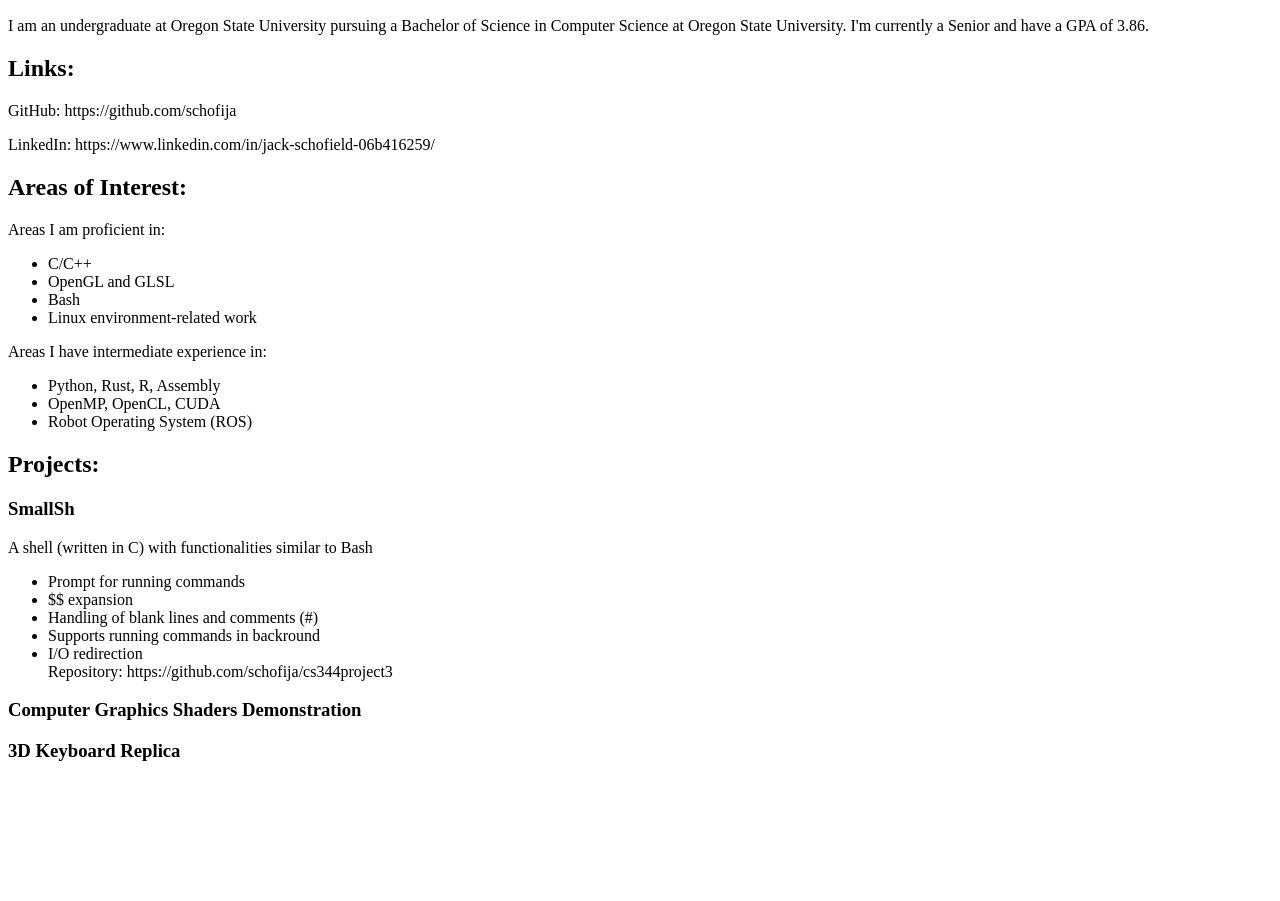
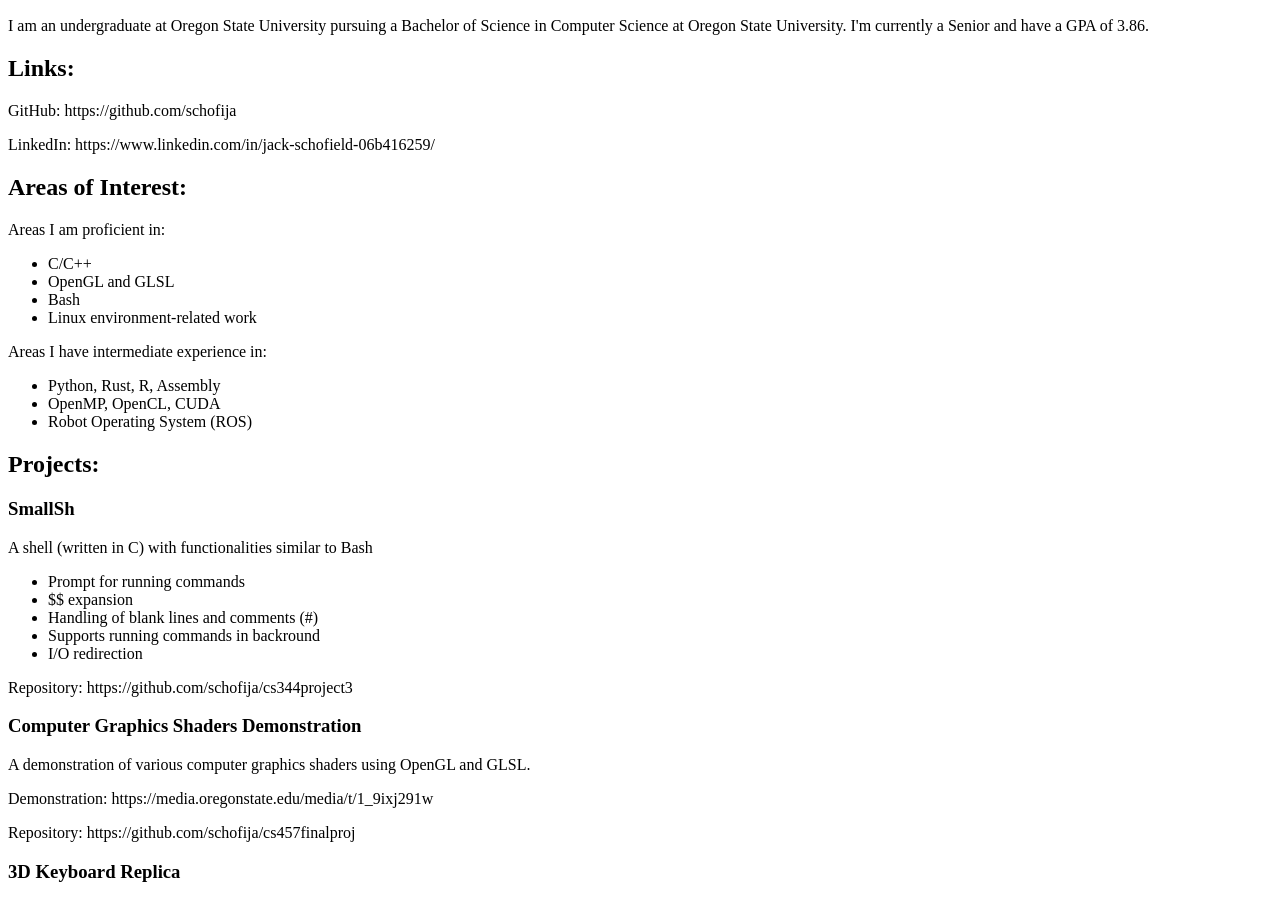
Before and after one commit to schofija/schofija.github.io, a plain HTML site: page index.html in a window 1280 px wide. Shown: the part 96-997 px from the top of the page. Before the commit the page ends 877 px from the top, so only its background shows below. Drawn offline with Linux system fonts and the light colour scheme.

Commit message:
Update index.html

```diff
--- a/index.html
+++ b/index.html
@@ -33,9 +33,12 @@
   <li> Handling of blank lines and comments (#) </li>
   <li> Supports running commands in backround </li>
   <li> I/O redirection </li>
-  Repository: https://github.com/schofija/cs344project3
 </ul>
+<p> Repository: https://github.com/schofija/cs344project3 </p>
 
 <h3> Computer Graphics Shaders Demonstration </h3>
+<p> A demonstration of various computer graphics shaders using OpenGL and GLSL. </p>
+<p> Demonstration: https://media.oregonstate.edu/media/t/1_9ixj291w </p>
+<p> Repository: https://github.com/schofija/cs457finalproj </p>
 
 <h3> 3D Keyboard Replica </h3>
```
